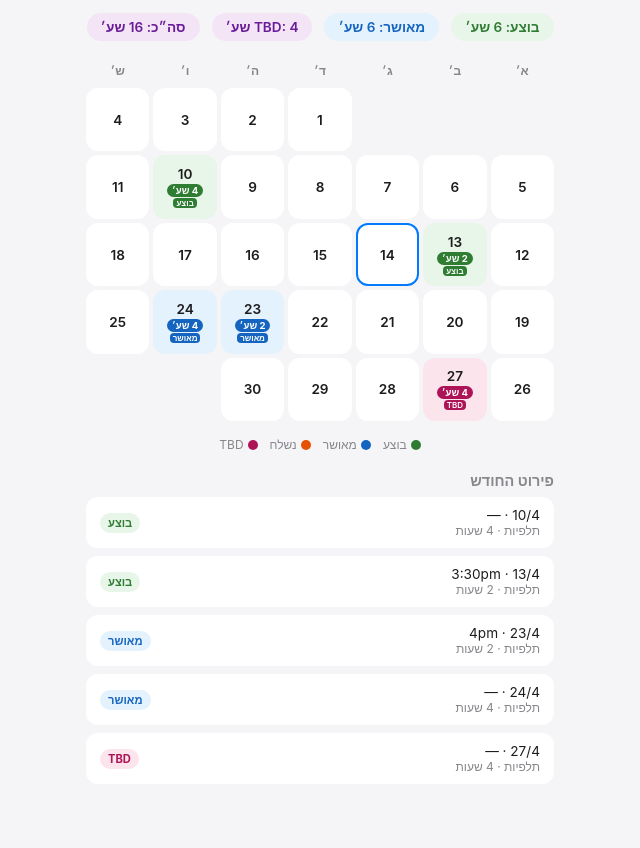
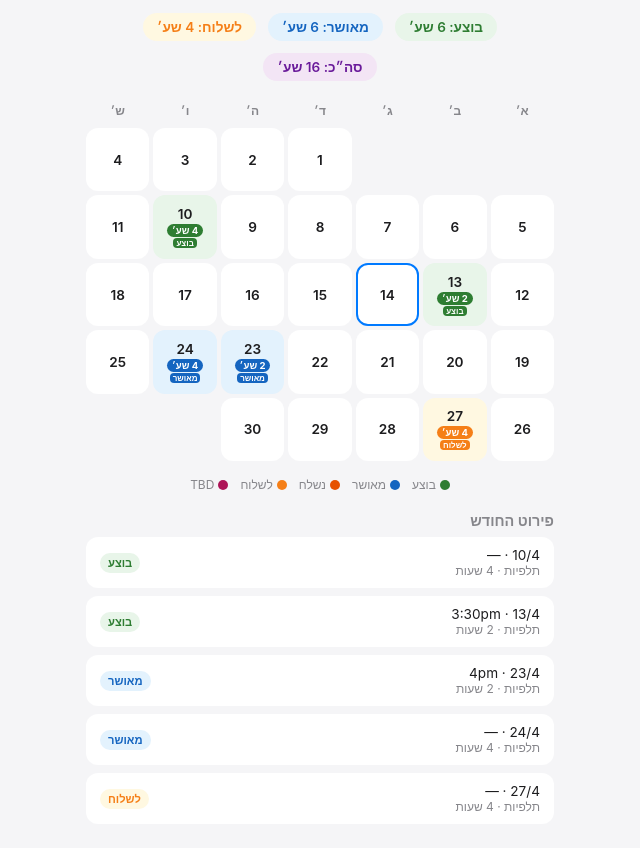
Before and after one commit to allisonecalt-sudo/shaot-nosafot, a website with bundled scripts: page index.html in a window 1280 px wide. Shown: the part 93-941 px from the top of the page, without its empty margins (320-960 px from the left). Before the commit the page ends 901 px from the top, so only its background shows below. Built offline with nearby package versions, Linux system fonts and the light colour scheme.

Commit message:
Add 'לשלוח' (need to send) status — for planned shifts not yet requested
Co-Authored-By: Claude Opus 4.6 (1M context) <noreply@anthropic.com>

```diff
--- a/app.ts
+++ b/app.ts
@@ -1,4 +1,4 @@
-type EntryStatus = "done" | "confirmed" | "requested" | "tbd";
+type EntryStatus = "done" | "confirmed" | "requested" | "send" | "tbd";
 
 interface HoursEntry {
   date: string;
@@ -95,7 +95,7 @@ const manualEntries: HoursEntry[] = [
     date: "2026-04-27",
     time: "—",
     location: "תלפיות",
-    status: "tbd",
+    status: "send",
     hours: 4,
   },
 
@@ -135,6 +135,7 @@ const statusLabels: Record<EntryStatus, string> = {
   done: "בוצע",
   confirmed: "מאושר",
   requested: "נשלח",
+  send: "לשלוח",
   tbd: "TBD",
 };
 
@@ -179,13 +180,18 @@ function render(): void {
     done: 0,
     confirmed: 0,
     requested: 0,
+    send: 0,
     tbd: 0,
   };
   monthEntries.forEach((e) => {
     totals[e.status] = (totals[e.status] || 0) + e.hours;
   });
   const totalAll =
-    totals.done + totals.confirmed + totals.requested + totals.tbd;
+    totals.done +
+    totals.confirmed +
+    totals.requested +
+    totals.send +
+    totals.tbd;
 
   let totalsHtml = "";
   if (totals.done)
@@ -194,6 +200,8 @@ function render(): void {
     totalsHtml += `<span class="chip confirmed">מאושר: ${totals.confirmed} שע׳</span>`;
   if (totals.requested)
     totalsHtml += `<span class="chip requested">נשלח: ${totals.requested} שע׳</span>`;
+  if (totals.send)
+    totalsHtml += `<span class="chip send">לשלוח: ${totals.send} שע׳</span>`;
   if (totals.tbd)
     totalsHtml += `<span class="chip total">TBD: ${totals.tbd} שע׳</span>`;
   if (totalAll)
--- a/index.html
+++ b/index.html
@@ -33,6 +33,10 @@
         נשלח
       </div>
       <div class="legend-item">
+        <div class="legend-dot send"></div>
+        לשלוח
+      </div>
+      <div class="legend-item">
         <div class="legend-dot tbd"></div>
         TBD
       </div>
--- a/styles.css
+++ b/styles.css
@@ -70,6 +70,10 @@ body {
   background: #fff3e0;
   color: #e65100;
 }
+.chip.send {
+  background: #fff8e1;
+  color: #f57f17;
+}
 .chip.total {
   background: #f3e5f5;
   color: #6a1b9a;
@@ -136,6 +140,13 @@ body {
   background: #e65100;
   color: #fff;
 }
+.day.status-send {
+  background: #fff8e1;
+}
+.day.status-send .hours-badge {
+  background: #f57f17;
+  color: #fff;
+}
 .day.status-tbd {
   background: #fce4ec;
 }
@@ -161,6 +172,10 @@ body {
 }
 .cal-status.requested {
   background: #e65100;
+  color: #fff;
+}
+.cal-status.send {
+  background: #f57f17;
   color: #fff;
 }
 .cal-status.tbd {
@@ -214,6 +229,9 @@ body {
 .legend-dot.requested {
   background: #e65100;
 }
+.legend-dot.send {
+  background: #f57f17;
+}
 .legend-dot.tbd {
   background: #ad1457;
 }
@@ -260,6 +278,10 @@ body {
   background: #fff3e0;
   color: #e65100;
 }
+.status-tag.send {
+  background: #fff8e1;
+  color: #f57f17;
+}
 .status-tag.tbd {
   background: #fce4ec;
   color: #ad1457;
```
